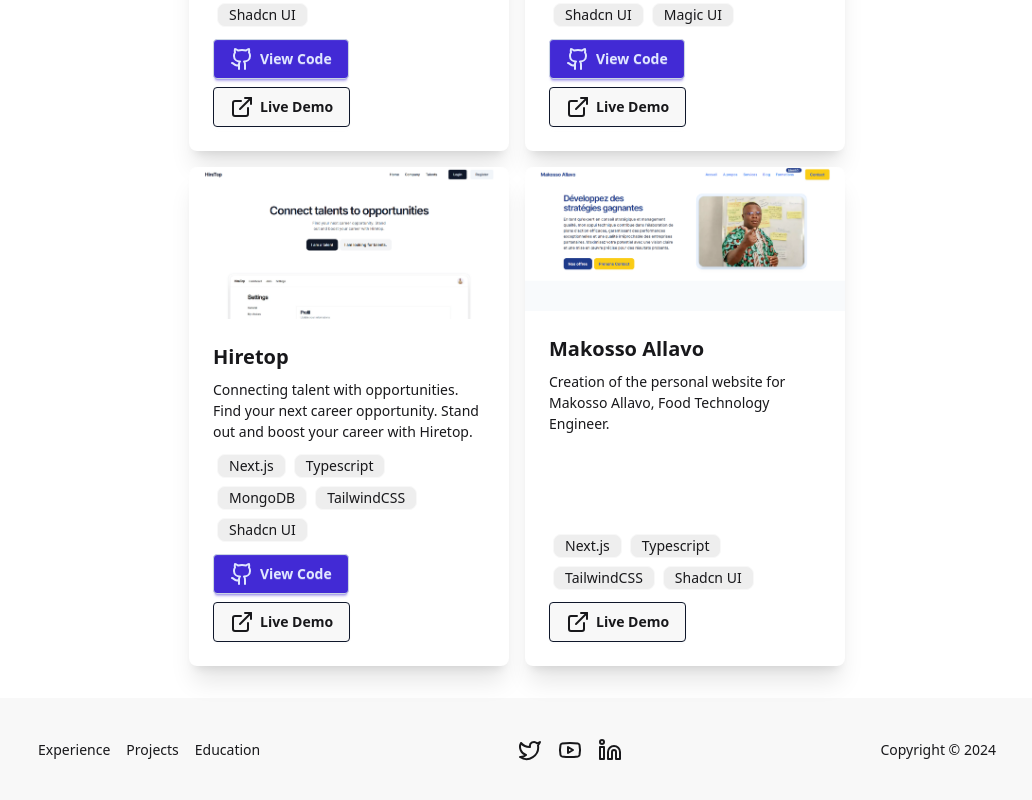
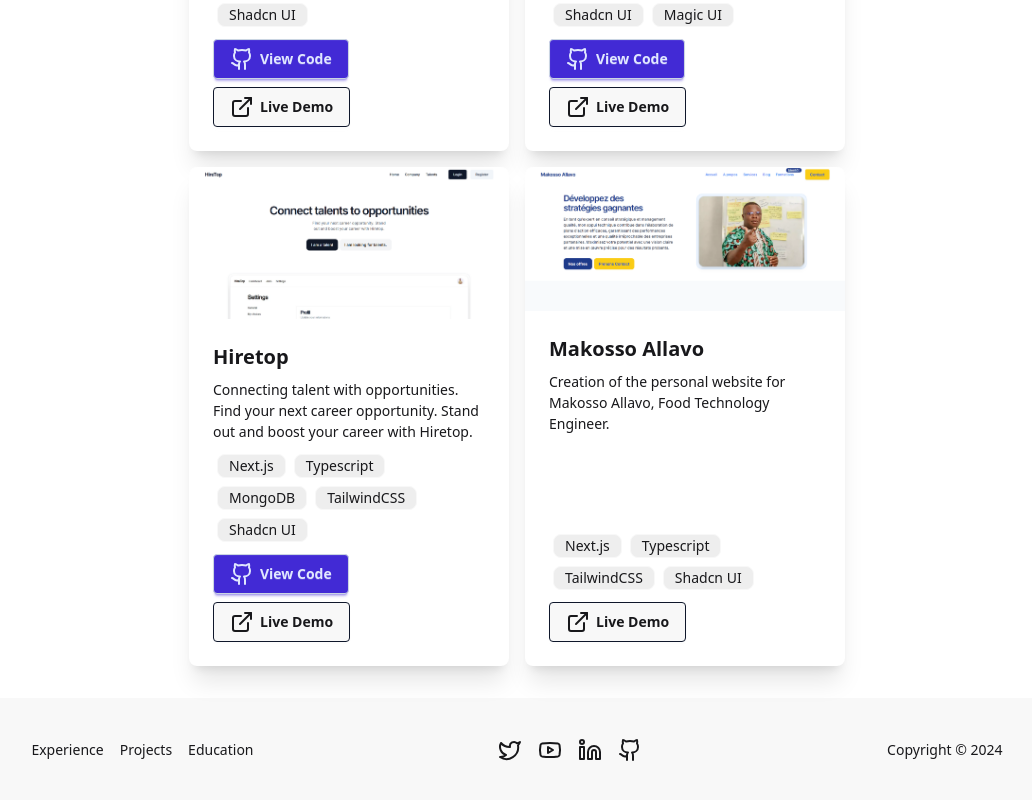
Before and after one commit to Osiris8/osirismigan, a Next.js app: page / in a window 1280 px wide. Shown: the part 1989-2789 px from the top of the page, without its empty margins (123-1155 px from the left). Built offline with nearby package versions, Linux system fonts and the light colour scheme.

Commit message:
Update Footer component

```diff
--- a/components/Footer.tsx
+++ b/components/Footer.tsx
@@ -1,4 +1,4 @@
-import { Linkedin, Twitter, Youtube } from "lucide-react";
+import { Github, Linkedin, Twitter, Youtube } from "lucide-react";
 import Link from "next/link";
 
 export default function Footer() {
@@ -32,6 +32,9 @@
           >
             <Linkedin />
           </Link>
+          <Link href="https://github.com/Osiris8" target="_blank">
+            <Github />
+          </Link>
         </div>
       </nav>
       <aside>
```
